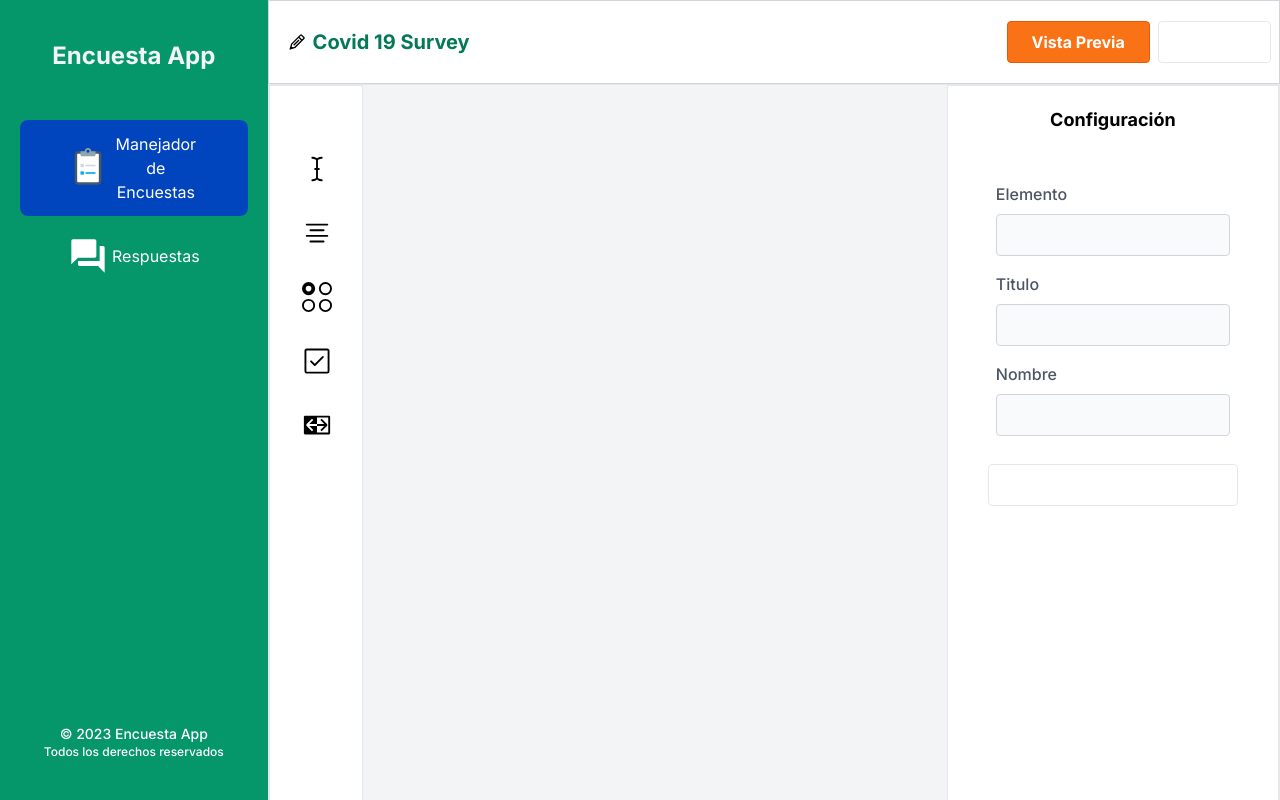
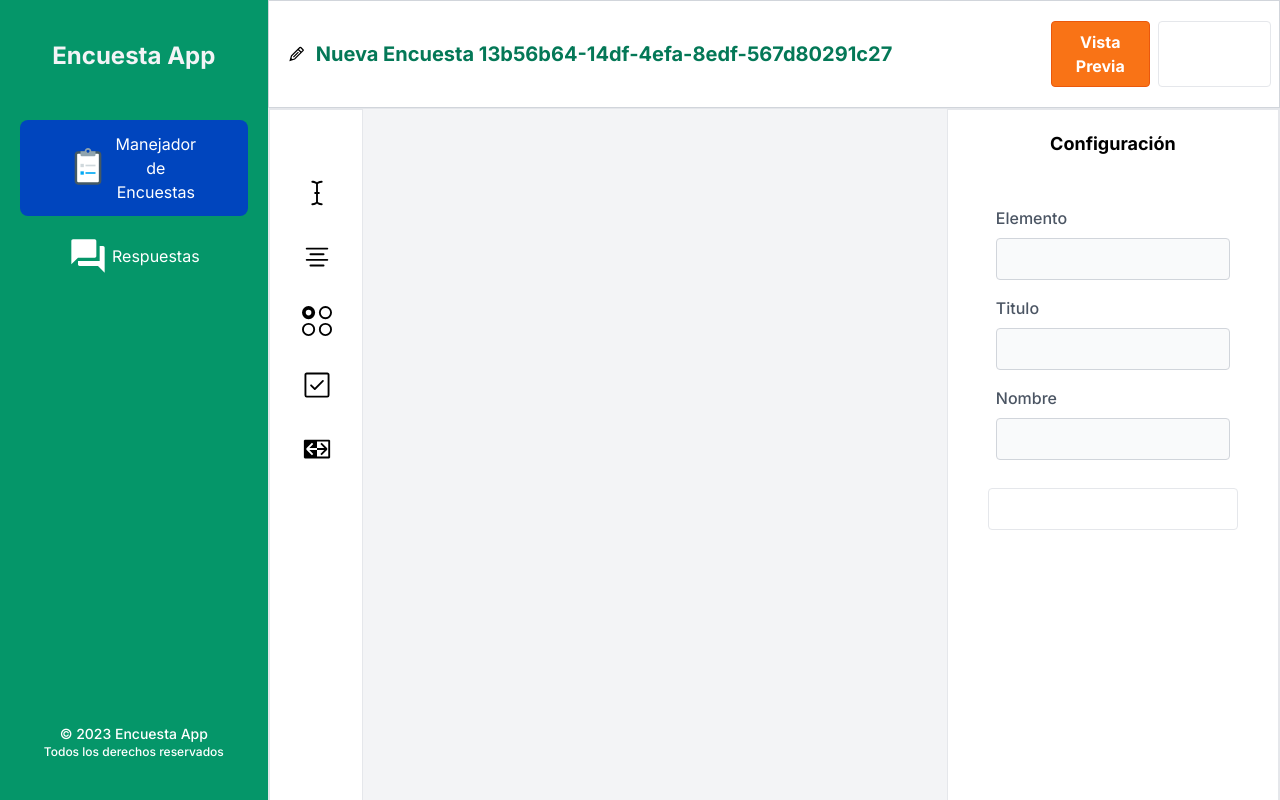
Before and after one commit to brandox02/survey-app, a Next.js app: page /editor in a window 1280 px wide. Built offline with nearby package versions, Linux system fonts and the light colour scheme.

Commit message:
now you can edit the title of the survey

```diff
--- a/src/app/editor/accessories/Elements/Boolean.tsx
+++ b/src/app/editor/accessories/Elements/Boolean.tsx
@@ -20,9 +20,9 @@ export default function Boolean({ onChange, value, falseLabel, trueLabel }: Text
          </div>
          <div className="bg-[#F9F9F9] border border-gray-200 rounded-3xl flex items-center p-1 cursor-default w-fit">
             <div className="bg-white px-7 rounded-full py-1 shadow text-emerald-700">
-               {trueLabel}
+               {falseLabel}
             </div>
-            <span className="text-gray-400 px-5">{falseLabel}</span>
+            <span className="text-gray-400 px-5">{trueLabel}</span>
          </div>
       </div>
 
--- a/src/app/editor/accessories/TopBar/index.tsx
+++ b/src/app/editor/accessories/TopBar/index.tsx
@@ -7,16 +7,18 @@ import { GrEdit } from 'react-icons/gr';
 
 type Props = {
    onClickPreview: () => void;
+   title: string;
+   setTitle: (title: string) => void;
 }
 
-export default function TopBar({ onClickPreview }: Props) {
+export default function TopBar({ onClickPreview, setTitle, title }: Props) {
 
 
    return (
-      <div className=" border border-gray-300 bg-white py-5 flex justify-between items-center">
-         <div className="flex items-center gap-2">
+      <div className=" border border-gray-300 bg-white py-5 flex items-center justify-between">
+         <div className="flex items-center gap-2 w-full mr-5">
             <GrEdit className="ml-5" />
-            <span className="font-bold text-xl text-emerald-700">Covid 19 Survey</span>
+            <input className="font-bold text-xl w-full text-emerald-700 outline-none hover:border-gray-400 hover:border rounded-lg px-1 py-1" value={title} onChange={e => setTitle(e.target.value)} />
          </div>
          <div className="flex">
             <div data-modal-target="defaultModal" data-modal-toggle="defaultModal">
--- a/src/app/editor/page.tsx
+++ b/src/app/editor/page.tsx
@@ -71,93 +71,14 @@ const ItemWrapper = ({ onClick, children, isSelected, ...restProps }: ItemWrappe
    </div>
 )
 
-const initialQuestions: Array<QuestionElement> = [
-   // {
-   //    name: "Nombr3efds",
-   //    title: "Introduce tu nombre:",
-   //    type: "text",
-   //    inputType: 'text',
-   //    isRequired: false
-
-   // },
-   // {
-   //    name: "dsfd5s",
-   //    title: "Introduce tu apellido:",
-   //    type: "text",
-   //    inputType: 'text',
-   //    isRequired: false
-   // },
-   // {
-   //    name: "edv4cxad",
-   //    title: "Introduce tu edad:",
-   //    type: "text",
-   //    inputType: 'number',
-   //    isRequired: false
-   // },
-   // {
-   //    name: "dv1cxfdw",
-   //    title: "Enter your last name:",
-   //    type: "radiogroup",
-   //    choices: [
-   //       { text: 'modofoca22', value: 'modofeqwewqoca' },
-   //       { text: 'straight 22it up', value: 'straiewqeght it up' },
-   //    ],
-   //    isRequired: true
-   // },
-   // {
-   //    name: "2vcxvcx",
-   //    title: "Enter your last name:",
-   //    type: "checkbox",
-   //    choices: [
-   //       { text: 'modof123oca', value: 'modoeqwewqfoca' },
-   //       { text: 'straight312 it up', value: 'straewqeqwight it up' },
-   //    ],
-   //    isRequired: true
-   // },
-   // {
-   //    name: "vcvx4",
-   //    title: "boolean:",
-   //    type: "boolean",
-   //    labelTrue: 'Sí',
-   //    labelFalse: 'No',
-   //    isRequired: true
-   // },
-   // {
-   //    name: "dfcxxxxxdw3",
-   //    title: "Enter your last name:",
-   //    type: "radiogroup",
-   //    choices: [
-   //       { text: 'modofoca22', value: 'modofeqwewqoca' },
-   //       { text: 'straight 22it up', value: 'straiewqeght it up' },
-   //    ],
-   //    isRequired: true
-   // },
-   // {
-   //    name: "xxcx1",
-   //    title: "Enter your last name:",
-   //    type: "radiogroup",
-   //    choices: [
-   //       { text: 'modofoca22', value: 'modofeqwewqoca' },
-   //       { text: 'straight 22it up', value: 'straiewqeght it up' },
-   //    ],
-   //    isRequired: true
-   // }, {
-   //    name: "dfxacidw2",
-   //    title: "Enter your last name:",
-   //    type: "radiogroup",
-   //    choices: [
-   //       { text: 'modofoca22', value: 'modofeqwewqoca' },
-   //       { text: 'straight 22it up', value: 'straiewqeght it up' },
-   //    ],
-   //    isRequired: true
-   // },
-]
+const initialQuestions: Array<QuestionElement> = [];
 
 export default function Editor() {
    const [questions, setQuestions] = useState(initialQuestions);
    const [selectedElementIndex, setSelectedElementIndex] = useState(-1);
    const selectedElement: QuestionElement = (questions as any)[selectedElementIndex];
    const [isOpenPreviewModal, setIsOpenPreviewModal] = useState(false);
+   const [title, setTitle] = useState(`Nueva Encuesta ${uuid()}`);
 
    function setCurrentElement(newElement: NotRequiredQuestionElement) {
       if (selectedElement) {
@@ -237,20 +158,14 @@ export default function Editor() {
             name: id,
             title: `Radio Group Field`,
             type: "radiogroup",
-            choices: [
-               { text: 'modofoca22', value: 'modofeqwewqoca' },
-               { text: 'straight 22it up', value: 'straiewqeght it up' },
-            ],
+            choices: [],
             isRequired: true
          },
          'checkbox': {
             name: id,
             title: `Checkbox Field`,
             type: "checkbox",
-            choices: [
-               { text: 'modof123oca', value: 'modoeqwewqfoca' },
-               { text: 'straight312 it up', value: 'straewqeqwight it up' },
-            ],
+            choices: [],
             isRequired: true
          },
          'boolean': {
@@ -282,7 +197,7 @@ export default function Editor() {
    // const [items, setItems] = useState([{ id: 1, name: 'a' }, { id: 2, name: 'b' }, { id: 3, name: 'c' }, { id: 4, name: 'd' }]);
    return (
       <div className="h-full w-full relative overflow-hidden">
-         <TopBar onClickPreview={() => setIsOpenPreviewModal(true)} />
+         <TopBar onClickPreview={() => setIsOpenPreviewModal(true)} title={title} setTitle={setTitle} />
          <PreviewModal close={() => setIsOpenPreviewModal(false)} isOpen={isOpenPreviewModal} questions={questions} />
 
          <div className='flex justify-between border relative bg-gray-100 h-full w-full overflow-auto pb-20'>
--- a/src/components/Checkbox.tsx
+++ b/src/components/Checkbox.tsx
@@ -9,18 +9,18 @@ type Props = {
 export default function CheckBox({ checked, toggle, label }: Props) {
    const id = useMemo(() => (Math.random() * 100000).toString(), []);
    return (
-      <div className="flex items-center mb-4" >
+      <div className="flex items-center mb-4 " >
          <input
             checked={checked}
             id={id}
             type="checkbox"
             value=""
             onChange={() => toggle(!checked)}
-            className="w-4 h-4 text-blue-600 bg-gray-100 border-gray-300 rounded focus:ring-blue-500 dark:focus:ring-blue-600 dark:ring-offset-gray-800 focus:ring-2 dark:bg-gray-700 dark:border-gray-600"
+            className="w-4 cursor-pointer h-4 text-blue-600 bg-gray-100 border-gray-300 rounded focus:ring-blue-500 focus:ring-2"
          />
          <label
             htmlFor={id}
-            className="ml-2 text-sm font-medium">{label}</label>
+            className="ml-2 text-sm font-medium cursor-pointer">{label}</label>
       </div >
    )
 }
```
